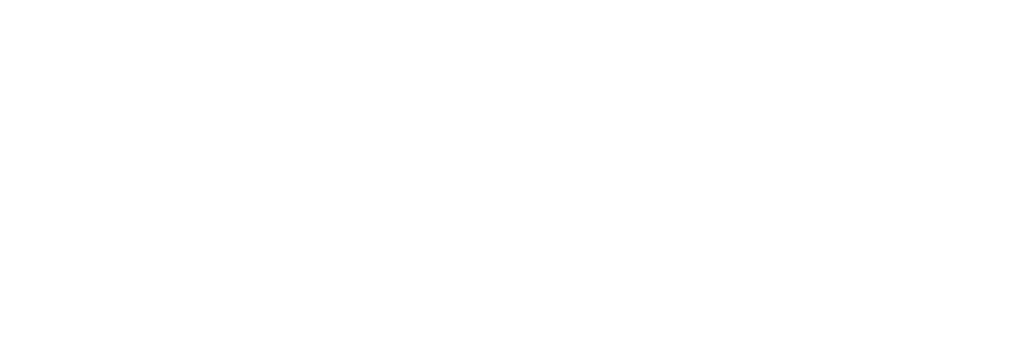
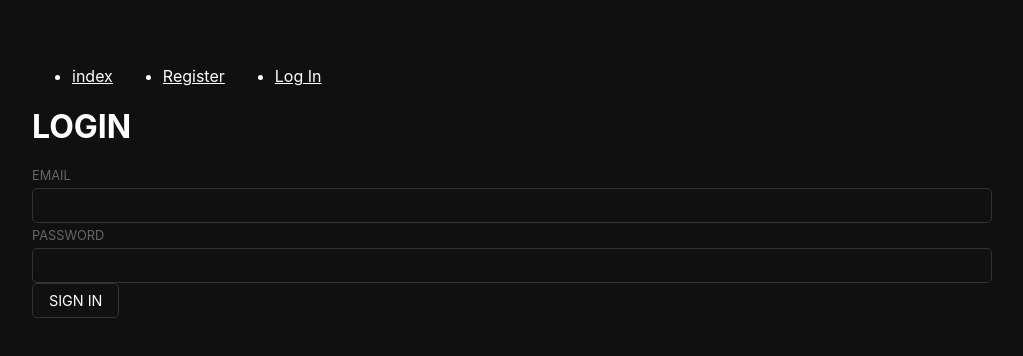
Before and after one commit to alexandrusin/supabase-user-management, a Next.js app: page /signin in a window 1280 px wide. Before the commit this address had no page. Shown: the top 356 px of the page, without its empty margins (128-1151 px from the left). Built offline with nearby package versions, Linux system fonts and the light colour scheme; no server answers.

Commit message:
login and register with email and pass

```diff
--- /dev/null
+++ b/components/Nav.tsx
@@ -0,0 +1,18 @@
+export const Nav = () => {
+  return (
+    <ul className="nav">
+      <li>
+        <a href="/">index</a>
+      </li>
+      <li>
+        <a href="/signup">Register</a>
+      </li>
+      <li>
+        <a href="/signin">Log In</a>
+      </li>
+      {/* <li>
+        <a href="/dashboard">dashboard</a>
+      </li> */}
+    </ul>
+  )
+}
--- a/package.json
+++ b/package.json
@@ -3,7 +3,8 @@
   "scripts": {
     "dev": "next dev",
     "build": "next build",
-    "start": "next start"
+    "start": "next start",
+    "lint": "next lint"
   },
   "dependencies": {
     "@supabase/supabase-js": "^2.0.0-rc.1",
@@ -14,6 +15,8 @@
   "devDependencies": {
     "@types/node": "^18.7.2",
     "@types/react": "^17.0.3",
+    "eslint": "8.22.0",
+    "eslint-config-next": "12.2.5",
     "typescript": "^4.3.2"
   }
 }
--- /dev/null
+++ b/pages/signin.tsx
@@ -0,0 +1,50 @@
+import { useRouter } from 'next/router'
+import { useState } from 'react'
+import { Nav } from '../components/Nav'
+import { supabase } from '../lib/supabaseClient'
+
+export default function SignIn() {
+  const router = useRouter()
+  const [email, setEmail] = useState('')
+  const [password, setPassword] = useState('')
+
+  const handleSubmit = async (e: React.FormEvent) => {
+    e.preventDefault
+
+    const { error } = await supabase.auth.signInWithPassword({
+      email,
+      password,
+    })
+
+    if (error) {
+      alert(JSON.stringify(error))
+    } else {
+      router.push('/')
+    }
+  }
+
+  return (
+    <div className="container" style={{ padding: '50px 0 100px 0' }}>
+      <Nav />
+      <h1>LOGIN</h1>
+      <form onSubmit={handleSubmit}>
+        <label htmlFor="email">Email</label>
+        <input
+          type="email"
+          id="email"
+          value={email}
+          onChange={(e) => setEmail(e.target.value)}
+        />
+
+        <label htmlFor="password">Password</label>
+        <input
+          type="password"
+          id="password"
+          value={password}
+          onChange={(e) => setPassword(e.target.value)}
+        />
+        <button type="submit">SIGN IN</button>
+      </form>
+    </div>
+  )
+}
--- a/styles/globals.css
+++ b/styles/globals.css
@@ -1,7 +1,13 @@
+.nav {
+  display: flex;
+  flex-direction: row;
+  gap: 50px;
+}
+
 html,
 body {
-  --custom-font-family: -apple-system, BlinkMacSystemFont, Segoe UI, Roboto, Oxygen, Ubuntu,
-    Cantarell, Fira Sans, Droid Sans, Helvetica Neue, sans-serif;
+  --custom-font-family: -apple-system, BlinkMacSystemFont, Segoe UI, Roboto,
+    Oxygen, Ubuntu, Cantarell, Fira Sans, Droid Sans, Helvetica Neue, sans-serif;
   --custom-bg-color: #101010;
   --custom-panel-color: #222;
   --custom-box-shadow: 0 2px 8px 0 rgba(0, 0, 0, 0.8);
```
Also changed, not shown: pages/index.tsx (+32 -30 lines), pages/signup.tsx (added, +50 -0 lines), .eslintrc.json (added), 2 other files (tests, documents, lock files or other folders).
